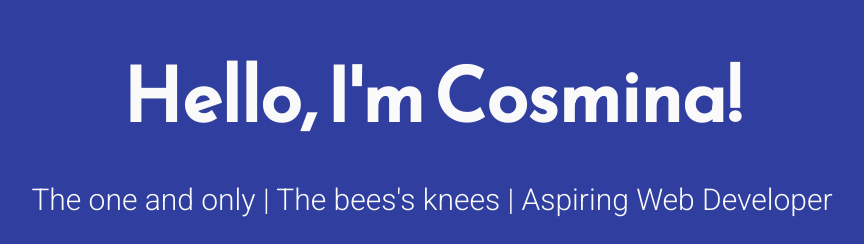
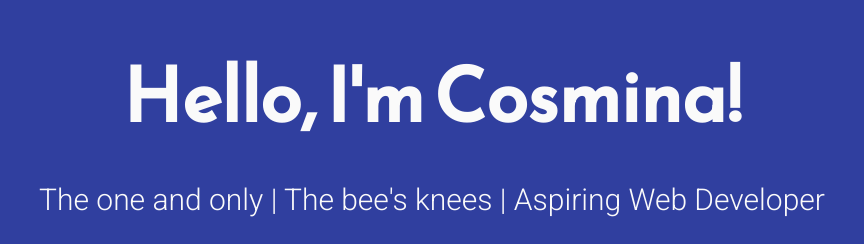
Before and after one commit to cosminasolomon/cosminasolomon.github.io, a plain HTML site: page index.html in a window 1280 px wide. Shown: the part 217-461 px from the top of the page, without its empty margins (208-1072 px from the left). Drawn offline with Linux system fonts and the light colour scheme.

Commit message:
typo correction

```diff
--- a/index.html
+++ b/index.html
@@ -26,7 +26,7 @@
 <body>
 	<main>
 		<div class="intro">Hello, I'm Cosmina!</div>
-		<div class="tagline">The one and only | The bees's knees | Aspiring Web Developer </div>
+		<div class="tagline">The one and only | The bee's knees | Aspiring Web Developer </div>
 		<!-- Find your icons from here - https://fontawesome.com/icons?d=gallery&s=brands -->
 		<div class="icons-social">
 			<a target="_blank" href="https://github.com/cosminasolomon"><i class="fab fa-github fa-spin fa-3x fa-fw"></i></a>
```
